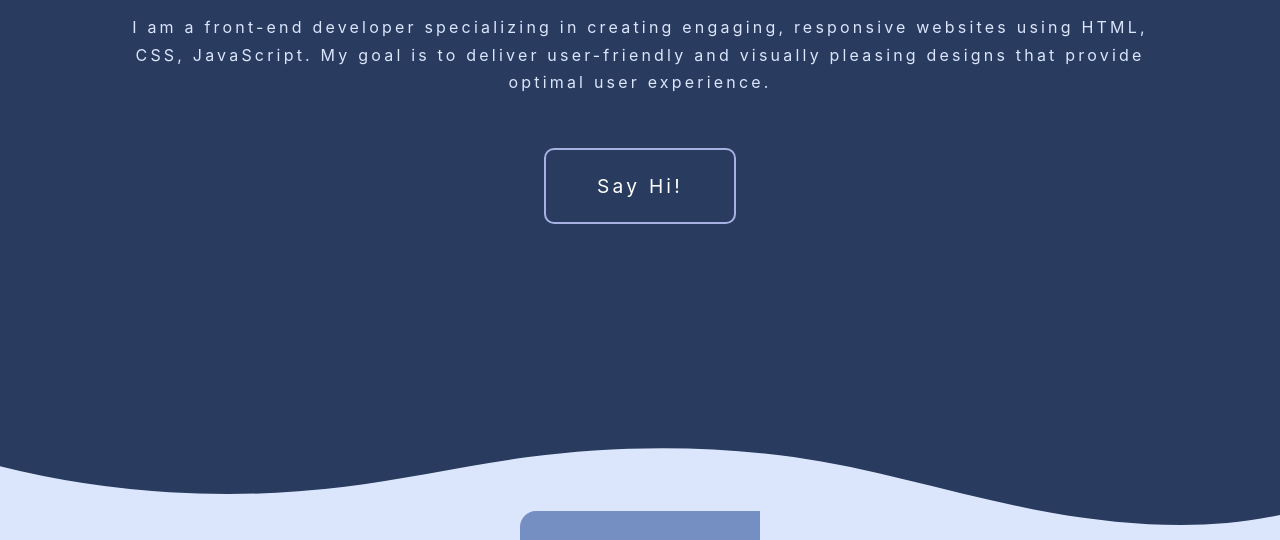
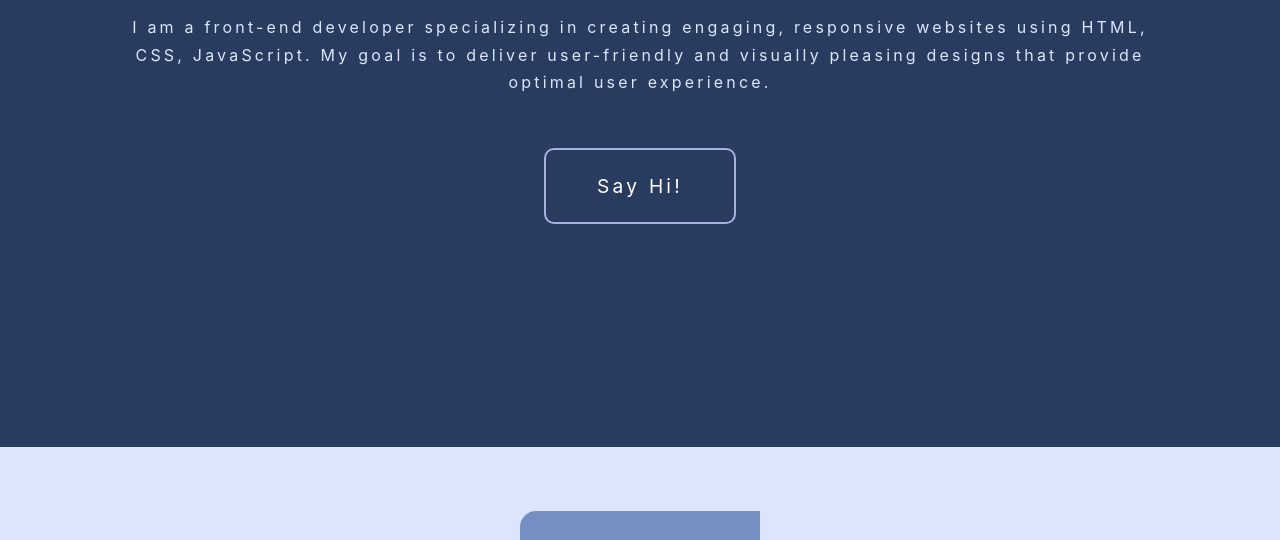
Before and after one commit to Darshan-Pandya10/Portfolio_Darshan-Pandya, a plain HTML site: page index.html in a window 1280 px wide. Shown: the part 401-941 px from the top of the page. Drawn offline with Linux system fonts and the light colour scheme.

Commit message:
[Checking] For Possible Issue At Intro.

```diff
--- a/index.html
+++ b/index.html
@@ -60,11 +60,11 @@
 
     <div id="project-main-coinainer">
 
-        <div class="project-wave">
+        <!-- <div class="project-wave">
             <svg data-name="Layer 1" xmlns="http://www.w3.org/2000/svg" viewBox="0 0 1200 120" preserveAspectRatio="none">
                 <path d="M321.39,56.44c58-10.79,114.16-30.13,172-41.86,82.39-16.72,168.19-17.73,250.45-.39C823.78,31,906.67,72,985.66,92.83c70.05,18.48,146.53,26.09,214.34,3V0H0V27.35A600.21,600.21,0,0,0,321.39,56.44Z" class="shape-fill"></path>
             </svg>
-        </div>
+        </div> -->
 
 
         <h1 class="container-title">Projects</h1>
```
